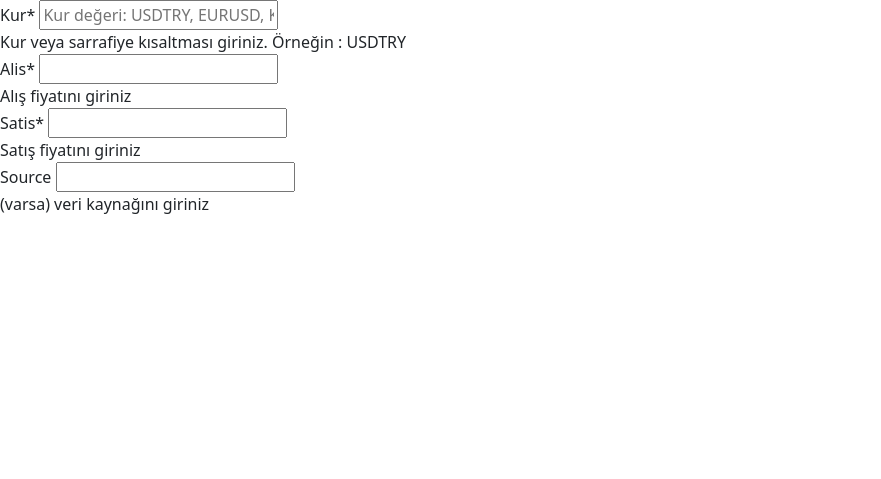
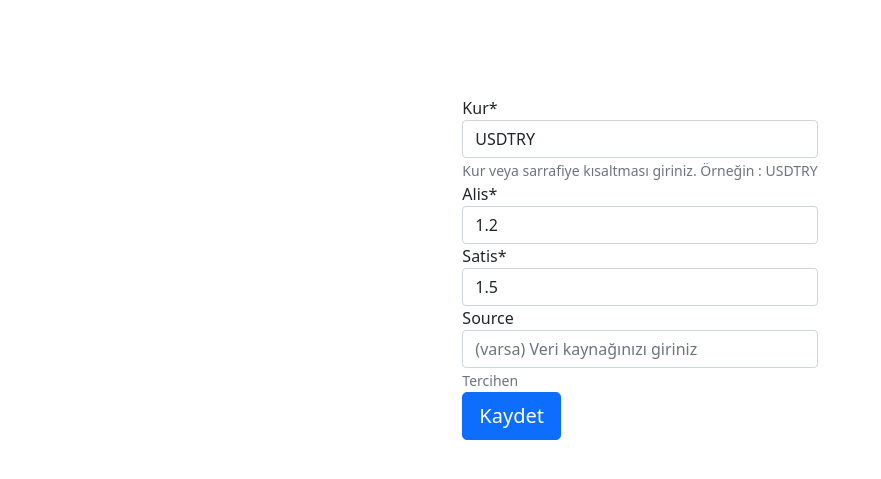
Before and after one commit to kuttamuwa/Telviron, a Django app: page /provider/admin/ in a window 1280 px wide. Shown: the top 479 px of the page, without its empty margins (0-881 px from the left). Run offline with Django 3.2, Linux system fonts and the light colour scheme; parts of the project's set-up code (start-up, migrations or seed data) failed here and were passed over; some libraries are stand-ins or nearby versions.

Commit message:
admin form

```diff
--- a/DovizPanel/settings.py
+++ b/DovizPanel/settings.py
@@ -255,4 +255,4 @@ PHONE_VERIFICATION = {
 }
 
 # template - style
-CRISPY_TEMPLATE_PACK = 'uni_form'
+CRISPY_TEMPLATE_PACK = 'bootstrap4'
--- a/provider/forms/doviz.py
+++ b/provider/forms/doviz.py
@@ -1,25 +1,56 @@
 from crispy_forms.helper import FormHelper
-from crispy_forms.layout import Layout
+from crispy_forms.layout import Layout, Fieldset, ButtonHolder, Submit, Row, Column
 from django import forms
+
+from provider.models.models import Doviz
 
 
 class DovizForm(forms.Form):
     kur = forms.CharField(required=True,
                           widget=forms.TextInput(attrs={'placeholder': 'Kur değeri: USDTRY, EURUSD, KGRTRY vs.'}),
-                          help_text='Kur veya sarrafiye kısaltması giriniz. Örneğin : USDTRY')
+                          help_text='Kur veya sarrafiye kısaltması giriniz. Örneğin : USDTRY',
+                          initial='USDTRY')
+
     alis = forms.FloatField(required=True, min_value=0,
-                            widget=forms.NumberInput(attrs={'step': '0.1'}),
-                            help_text='Alış fiyatını giriniz')
+                            widget=forms.NumberInput(attrs={'placeholder': 'Alış fiyatını nokta kullanarak giriniz',
+                                                            'step': '0.1'}),
+                            initial='1.2'
+
+                            # help_text='Alış fiyatını giriniz'
+                            )
     satis = forms.FloatField(required=True, min_value=0,
-                             widget=forms.NumberInput(attrs={'step': '0.1'}),
-                             help_text='Satış fiyatını giriniz')
+                             widget=forms.NumberInput(attrs={'placeholder': 'Satış fiyatını nokta kullanarak giriniz',
+                                                             'step': '0.1'},
+                                                      ),
+                             initial='1.5'
+                             # help_text='Satış fiyatını giriniz'
+                             )
 
-    source = forms.CharField(required=False, widget=forms.TextInput(), help_text='(varsa) veri kaynağını giriniz')
+    source = forms.CharField(required=False, widget=forms.TextInput(attrs={
+        'placeholder': '(varsa) Veri kaynağınızı giriniz'}),
+                             help_text='Tercihen'
+                             )
 
     def __init__(self, *args, **kwargs):
         super().__init__(*args, **kwargs)
 
         self.helper = FormHelper()
+        self.helper.form_method = 'post'
+        self.helper.form_class = 'form-horizontal'
+        self.helper.label_class = 'col-md-3'
+        self.helper.field_class = 'col-md-9'
+
+        # self.helper.form_action
+        self.helper.form_tag = False
+
+        self.helper.add_input(Submit('submit', 'Submit', css_class='btn-primary'))
+
         self.helper.layout = Layout(
+            Row(
+                Column('kur', css_class='form-group col-md-6 mb-0'),
+                Column('alis', css_class='form-group col-md-6 mb-0'),
+                Column('satis', css_class='form-group col-md-6 mb-0'),
+                Column('kaynak', css_class='form-group col-md-6 mb-0'),
+            ),
 
         )
--- a/provider/views/views.py
+++ b/provider/views/views.py
@@ -1,6 +1,9 @@
-from django.shortcuts import render
+from django.shortcuts import render, redirect
+
+from django.contrib import messages
 
 # Create your views here.
+from django.urls import reverse_lazy, reverse
 from django.views.generic import FormView
 
 from provider.forms.doviz import DovizForm
@@ -21,6 +24,24 @@ def kur_page(request):
 class DovizView(FormView):
     template_name = 'provider/set_doviz.html'
     form_class = DovizForm
+    # success_url = reverse_lazy('provider')
+    success_message = '{doviz} başarıyla güncellendi'
+
+    # def get_success_url(self):
+    #     messages.add_message(self.request, messages.SUCCESS, 'Başarıyla kaydedildi')
+    #     return reverse('provider:')
 
     def form_valid(self, form):
-        return super(DovizView, self).form_valid(form)
+        response = super(DovizView, self).form_valid(form)
+        success_messages = self.get_success_message(form.cleaned_data)
+
+        if success_messages:
+            messages.success(self.request, success_messages)
+
+        return response
+
+    def get_success_message(self, cleaned_data):
+        return self.success_message.format(doviz=cleaned_data.get('kur'))
+
+    def get_success_url(self):
+        return self.request.path
--- a/templates/base.html
+++ b/templates/base.html
@@ -10,6 +10,14 @@
 
 </html>
 
+{% for message in messages %}
+    <div class="container-fluid p-0">
+          <div class="alert alert-success" role="alert">
+           {{ message }}
+        </div>
+    </div>
+{% endfor %}
+
 <body>
 {% block content %}
 
--- a/templates/provider/set_doviz.html
+++ b/templates/provider/set_doviz.html
@@ -1,11 +1,20 @@
 {% extends 'base.html' %}
-
+{#{% load crispy_forms_filters %}#}
 {% load crispy_forms_tags %}
 
 {% block content %}
-    <form method="post" class="uniform">
-        {% csrf_token %}
-        {{ form|crispy }}
-    </form>
+    <div class="py-5 text-center">
 
+    </div>
+    <div class="row">
+        <div class="d-flex justify-content-center">
+            <form method="post" class="uniform">
+                {% csrf_token %}
+                <table> {{ form|crispy }}</table>
+                <button class="btn btn-primary btn-lg btn-block" type="submit" >
+                    Kaydet
+                </button>
+            </form>
+        </div>
+    </div>
 {% endblock %}
```
